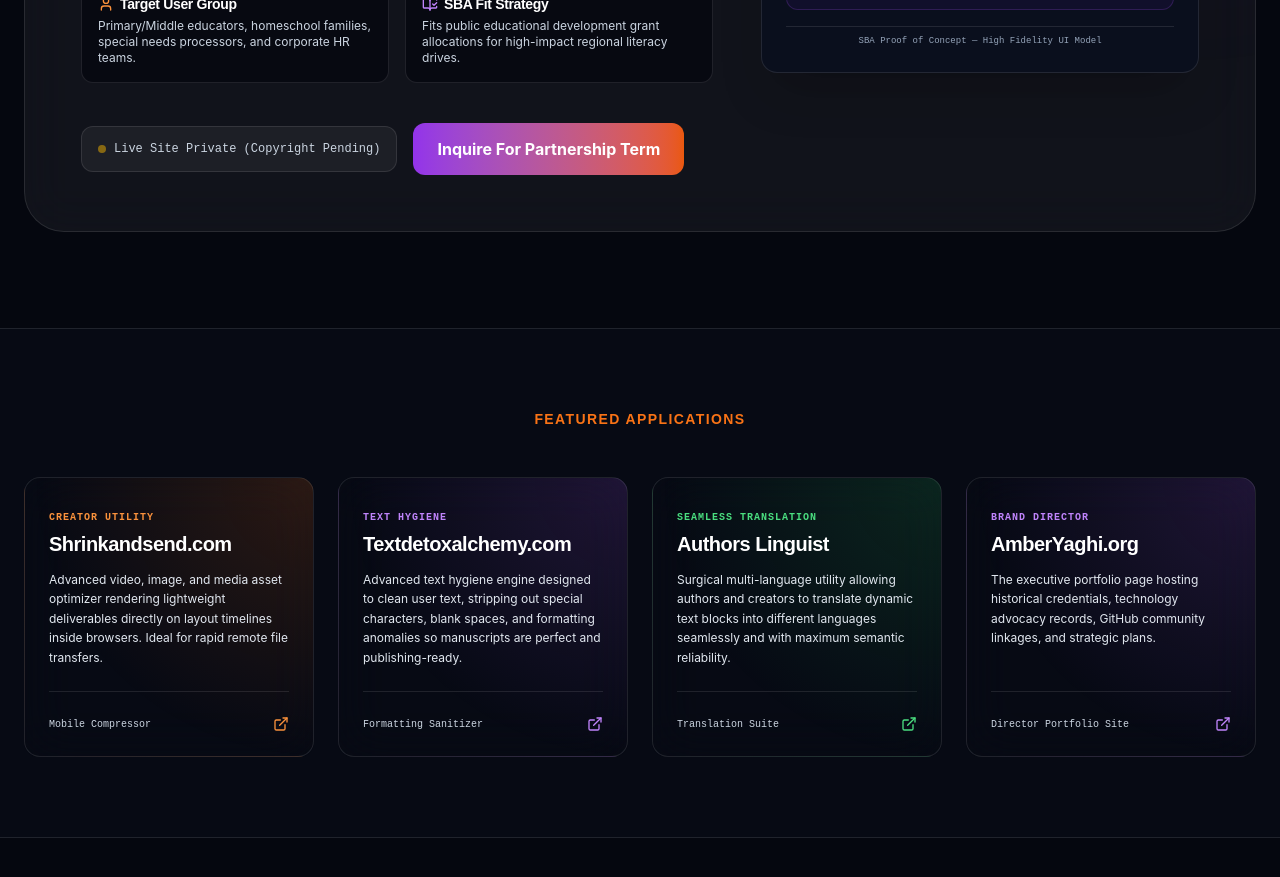
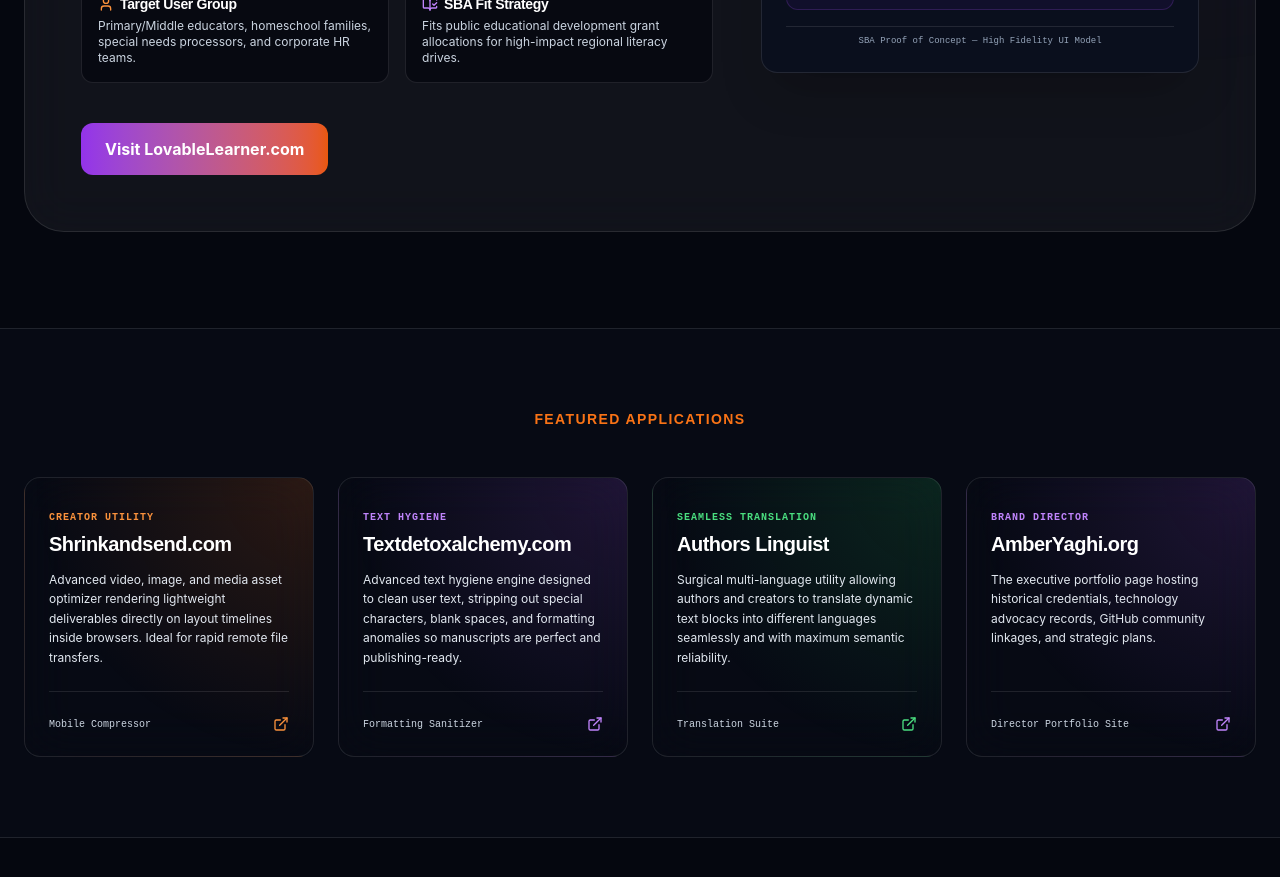
Before and after one commit to ayaghi88/EmberCoreStudio, a React (Vite) app: page / in a window 1280 px wide. Shown: the part 4520-5397 px from the top of the page. Built offline with nearby package versions, Linux system fonts and the light colour scheme.

Commit message:
feat: update partnership link to LovableLearner
Remove the private site status badge and update the CTA button to link directly to the LovableLearner website with hover and active state enhancements.

```diff
--- a/src/App.tsx
+++ b/src/App.tsx
@@ -538,14 +538,13 @@
             </div>
 
             <div className="flex flex-wrap items-center gap-4 pt-4">
-              <div className="inline-flex items-center gap-2 px-4 py-3.5 bg-clarity-50/5 text-clarity-400 font-mono text-xs rounded-xl border border-clarity-50/10">
-                <span className="w-2 h-2 rounded-full bg-yellow-500 animate-pulse" /> Live Site Private (Copyright Pending)
-              </div>
               <a
-                href="#connect"
-                className="px-6 py-3.5 bg-gradient-to-r from-royal-600 to-ember-600 text-white font-bold rounded-xl transition-all"
+                href="https://lovablelearner.com"
+                target="_blank"
+                rel="noreferrer"
+                className="px-6 py-3.5 bg-gradient-to-r from-royal-600 to-ember-600 text-white font-bold rounded-xl transition-all hover:scale-105 active:scale-95"
               >
-                Inquire For Partnership Term
+                Visit LovableLearner.com
               </a>
             </div>
           </div>
```
